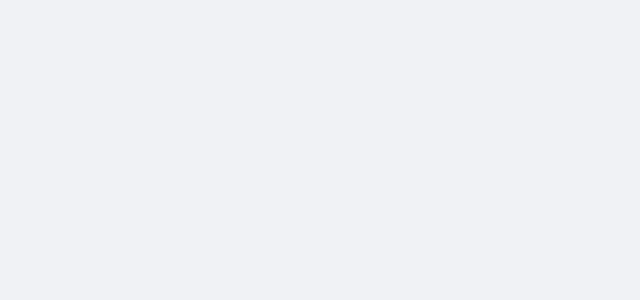
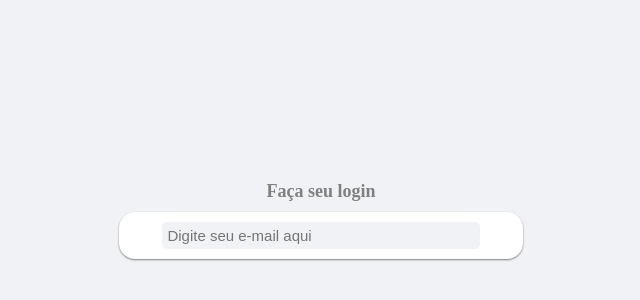
Before and after one commit to Priscila-aos/ESG-Platform, a React (Create React App) app in the folder esg/: page / in a window 1280 px wide. Shown: the part 188-488 px from the top of the page, without its empty margins (327-967 px from the left). Built offline with nearby package versions, Linux system fonts and the light colour scheme.

Commit message:
Feat: criação de elementos na página de login

```diff
--- a/esg/package.json
+++ b/esg/package.json
@@ -8,6 +8,7 @@
     "@testing-library/user-event": "^13.5.0",
     "react": "^18.3.1",
     "react-dom": "^18.3.1",
+    "react-router-dom": "^6.23.1",
     "react-scripts": "5.0.1",
     "web-vitals": "^2.1.4"
   },
--- a/esg/src/pages/Login/index.js
+++ b/esg/src/pages/Login/index.js
@@ -6,9 +6,41 @@ import useAuth from '../../hooks/useAuth';
 import { Link, link, useNavigate } from 'react-router-dom';
 
 const Signin = () => {
-    return (
-    <></>
+
+    const {signin}=useAuth()
+    const navigate = useNavigate()
+
+    const [email,setEmail]=useState('')
+    const [senha,setSenha]=useState('')
+    const [erro, setErro]=useState('')
+
+    const handleLogin =() => {
+        if (!email|!senha) {
+            setErro('Preencha todos os campos')
+            return
+        }
+        const resp=signin(email,senha)
+        if(resp) {
+            setErro(resp)
+            return
+        }
+        navigate('/home')
+    }
+
+    return(
+        <s.Container>
+            <s.Label> Faça seu login </s.Label>
+            <s.Content>
+                <Input
+                    Type='email' PlaceHolder='Digite seu e-mail aqui' Value={email}
+                    onChange={(e) => [
+                        setEmail(e.target.value,setErro(''))
+                    ]}
+                />
+            </s.Content>
+        </s.Container>
+
     )
+
 }
-
 export default Signin;
--- a/esg/src/pages/Login/style.js
+++ b/esg/src/pages/Login/style.js
@@ -0,0 +1,29 @@
+import styled from 'styled-components'
+
+export const Container = styled.div`
+    display: flex;
+    justify-content: center;
+    align-items: center;
+    flex-direction: column;
+    gap: 10px;
+    height: 100vh;
+`
+
+export const Content = styled.div`
+    display: flex;
+    justify-content: center;
+    align-items: center;
+    flex-direction: column;
+    gap: 15px;
+    box-shadow: 0 1px 2px gray;
+    background-color: white;
+    width: 100%;
+    max-width: 30%;
+    padding: 10px;
+    border-radius: 1rem;
+`;
+
+export const Label = styled.label`
+    font-size: 18px;
+    font-weight: 600;
+    color: gray;`
```
Also changed, not shown: 1 other file (tests, documents, lock files or other folders).
